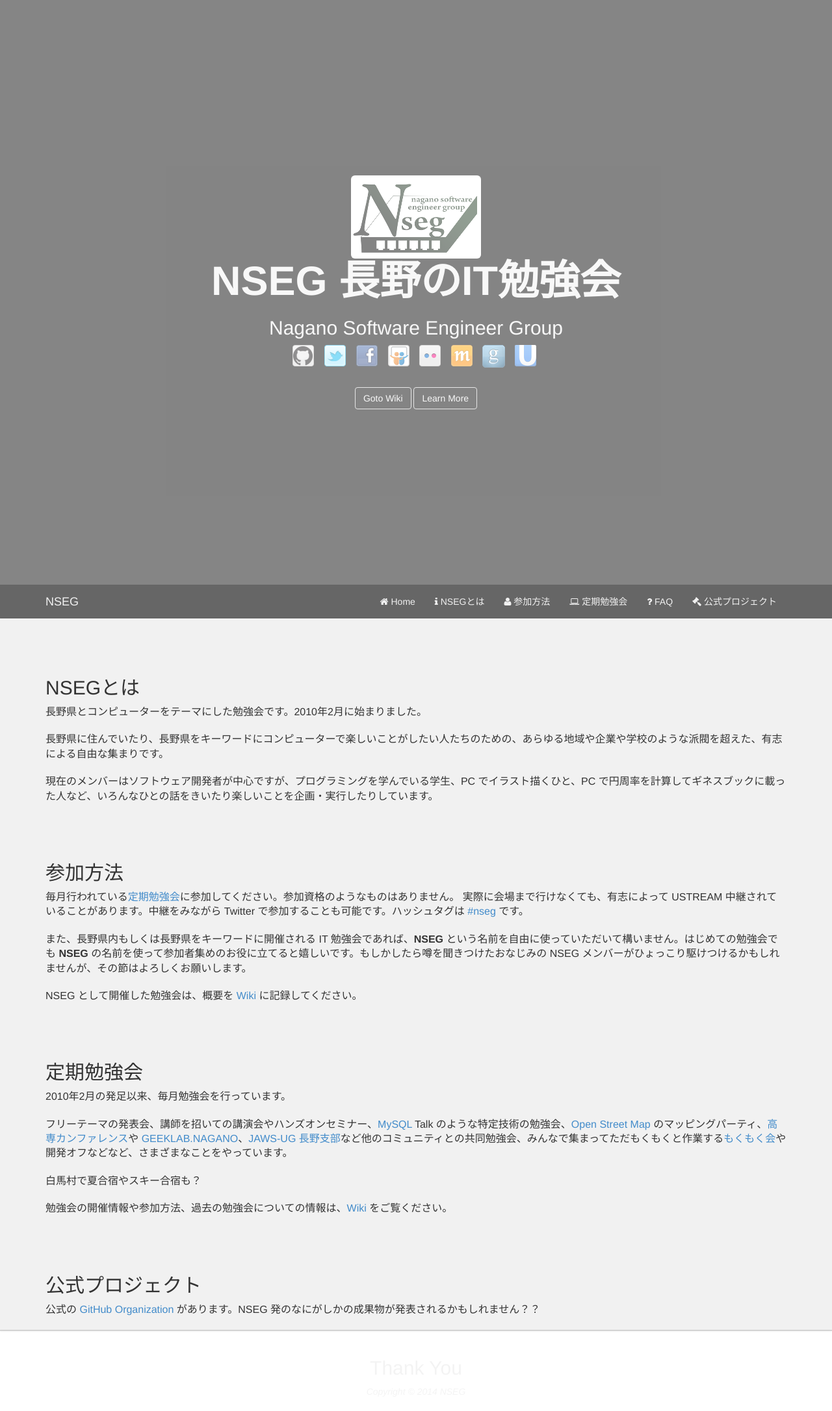
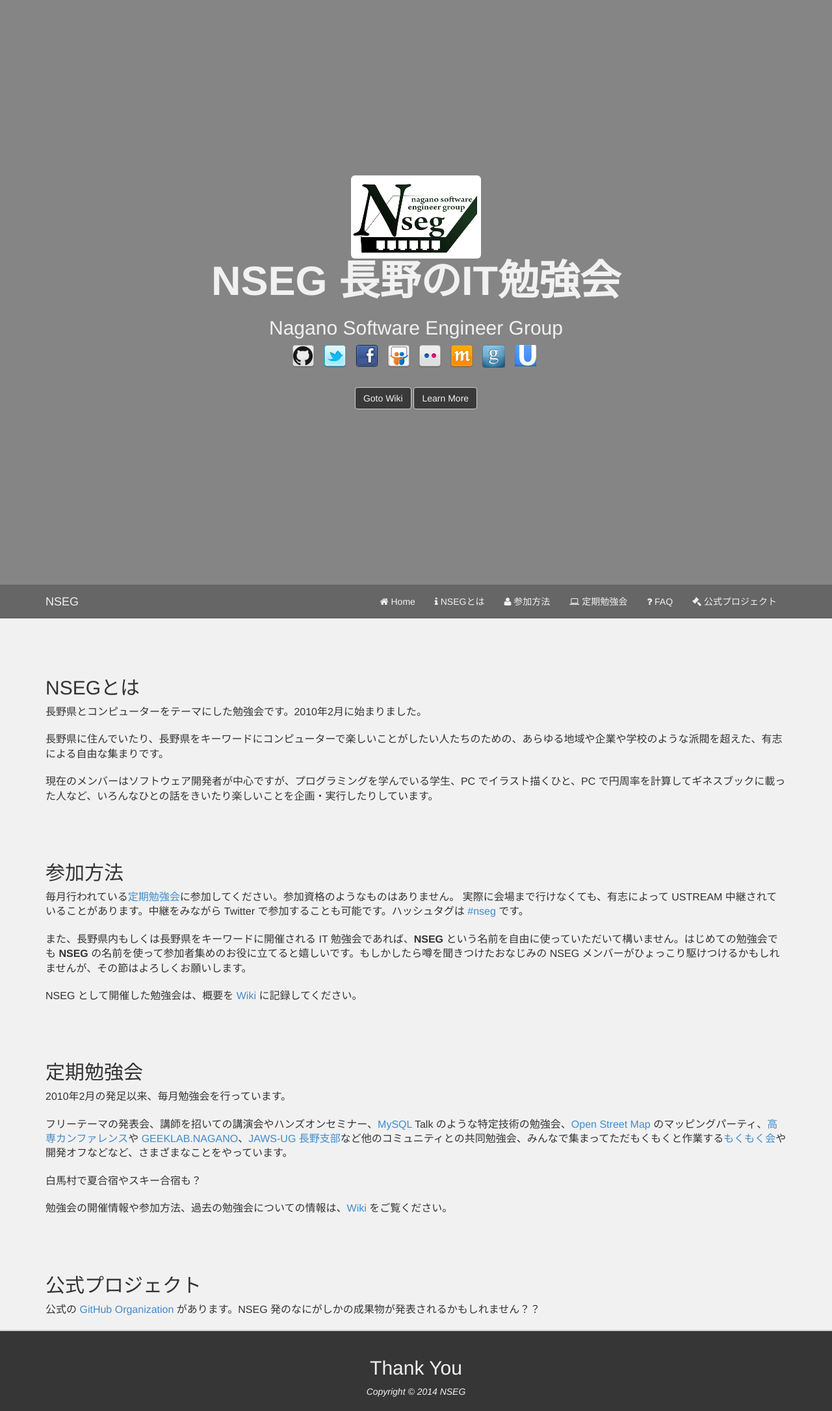
Before and after one commit to nseg-jp/w, a Jekyll site: the page built from index.md, in a window 1280 px wide. Shown: the whole page at 65% size. Built offline with Jekyll 4.4.1, drawn with Linux system fonts in a browser that asks for light colours; nearby versions of some CDN libraries.

Commit message:
グラデーションかかんねー

```diff
--- a/assets/css/nseg.css
+++ b/assets/css/nseg.css
@@ -53,11 +53,8 @@
   vertical-align: middle;
   text-align: center;
   color:#f1f1f1;
-  background:#000;
   -ms-filter:progid:DXImageTransform.Microsoft.Gradient(GradientType=0,StartColorStr=#60000000,EndColorStr=#60000000);
-  opacity:0.48;
-  -moz-opacity:0.48;
-  /*background:rgba(0, 0, 0, 0.48);*/
+  background:rgba(0, 0, 0, 0.48);
 }
 
 .vert-text h1 {
@@ -208,11 +205,9 @@
 /* Footer */
 footer {
   background:#000;
-  /*background:none repeat scroll 0 0 rgba(0, 0, 0, 0.79);*/
-  background:none repeat scroll 0 0;
-  -ms-filter:progid:DXImageTransform.Microsoft.Gradient(StartColorStr=#9e000000,EndColorStr=#9e000000,GradientType=0);
-  opacity:0.79;
-  -moz-opacity:0.79;
+  background:none repeat scroll 0 0 rgba(0, 0, 0, 0.79);
+  filter:alpha(opacity=79);
+  -ms-filter: "alpha( opacity=79 )";
   color:#f1f1f1;
   padding:20px 0;
   border-top:1px solid #D1D1D1 !important;
```
